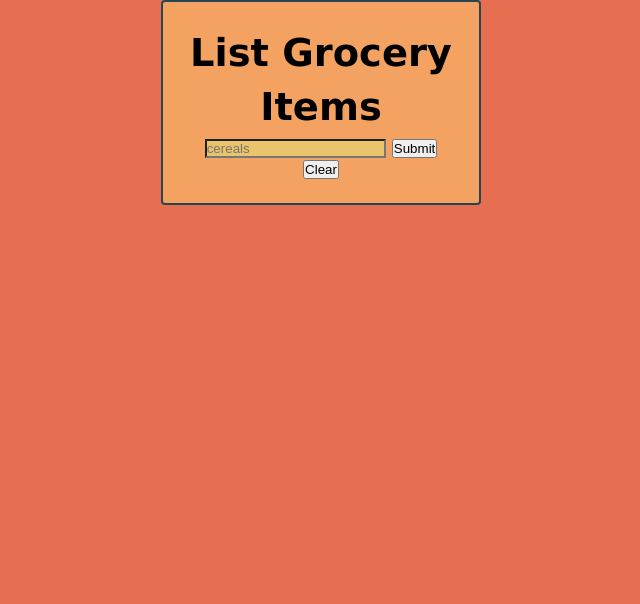
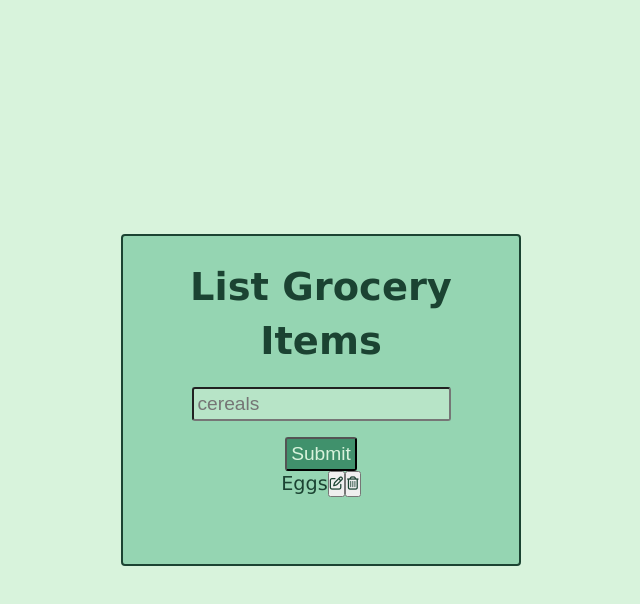
Before and after one commit to Yathaartha/Grocery, a plain HTML site: page index.html in a window 1280 px wide. Shown: the whole page, without its empty margins (319-959 px from the left). Drawn offline with Linux system fonts and the light colour scheme.

Commit message:
changed color theme and started adding logic to the buttons

```diff
--- a/assets/app.js
+++ b/assets/app.js
@@ -0,0 +1,34 @@
+const inputItem = document.getElementById("groceryItem");
+const submitBtn = document.getElementById("submitBtn");
+groceryList = [];
+
+class GroceryItem {
+  constructor(listItem) {
+    this.listItems = document.querySelector("ul");
+    this.listItem = listItem;
+    // this.groceryList = [];
+    this.addToList();
+    // console.log(listItem);
+    this.renderList();
+  }
+
+  addToList() {
+    groceryList.push(this.listItem);
+    console.log(groceryList);
+  }
+
+  renderList() {
+    this.listItems.innerHTML = `
+    <li>
+      <span>${this.listItem}</span><button><i class="far fa-edit"></i></button>
+      <button><i class="far fa-trash-alt"></i></button>
+    </li>
+    `;
+  }
+}
+
+function submitHandler() {
+  const grocery = new GroceryItem(inputItem.value);
+}
+
+submitBtn.addEventListener("click", submitHandler);
--- a/css/main.css
+++ b/css/main.css
@@ -1,28 +1,73 @@
 * {
   padding: 0;
   margin: 0;
-  box-sizing: border-box; }
+  box-sizing: border-box;
+  color: #1b4332; }
 
 body {
-  background: #e76f51;
+  background: #d8f3dc;
   font-family: "Lucida Sans", "Lucida Sans Regular", "Lucida Grande",
  "Lucida Sans Unicode", Geneva, Verdana, sans-serif;
   font-size: 1.2rem;
   line-height: 1.4; }
 
 .container {
-  background: #f4a261;
-  width: 20rem;
-  margin: auto;
+  background: #d8f3dc;
+  height: 100vh;
   display: flex;
   align-items: center;
-  justify-content: center;
-  text-align: center;
-  flex-direction: column;
-  padding: 1.5rem 0;
-  border: solid #264653 2px;
-  box-shadow: black;
-  border-radius: 4px; }
+  justify-content: center; }
+  .container .list-content {
+    background-color: #95d5b2;
+    padding: 1.5rem 0.75rem;
+    border: solid #1b4332 2px;
+    box-shadow: black;
+    border-radius: 4px;
+    margin: auto;
+    width: 25rem;
+    display: flex;
+    align-items: center;
+    justify-content: center;
+    text-align: center;
+    flex-direction: column; }
+    .container .list-content ul li {
+      display: flex;
+      justify-content: space-around;
+      list-style: none;
+      width: 80%; }
+  .container form {
+    margin-top: 1.2rem; }
+    .container form input {
+      padding: 0.25rem;
+      margin-bottom: 1rem;
+      font-size: 1.2rem;
+      border-radius: 3px; }
+  .container .submit {
+    background: #40916c;
+    color: #d8f3dc;
+    padding: 0.25rem;
+    font-size: 1.2rem;
+    border-radius: 3px;
+    cursor: pointer; }
+  .container .submit:hover {
+    background-color: #d8f3dc;
+    color: #40916c; }
+  .container #clear {
+    background-color: #d8f3dc;
+    color: #1b4332;
+    padding: 0.4rem;
+    font-size: 1.4rem;
+    border-radius: 3px;
+    box-shadow: #40916c;
+    cursor: pointer; }
+    .container #clear:hover {
+      opacity: 0.8; }
   .container #groceryItem {
-    background-color: #e9c46a;
-    color: #264653; }
+    background-color: #b7e4c7;
+    color: #1b4332; }
+
+.invisible {
+  visibility: hidden; }
+
+.visible {
+  visibility: visible; }
--- a/index.html
+++ b/index.html
@@ -5,11 +5,16 @@
     <meta http-equiv="X-UA-Compatible" content="IE=edge" />
     <meta name="viewport" content="width=device-width, initial-scale=1.0" />
     <title>Yathaartha| Daily Grocery</title>
+    <script
+      src="https://kit.fontawesome.com/538af86eaa.js"
+      crossorigin="anonymous"
+    ></script>
     <link rel="stylesheet" href="css/main.css" />
     <script src="assets/app.js" defer></script>
   </head>
   <body>
     <div class="container">
+      <div class="list-content">
         <h1>List Grocery Items</h1>
         <form action="">
           <input
@@ -18,9 +23,18 @@
             id="groceryItem"
             name="groceryItem"
           />
-        <input type="submit" value="Submit" />
         </form>
-      <button id="clear">Clear</button>
+        <button class="submit" id="submitBtn">Submit</button>
+        <div id="list" class="visible">
+          <ul>
+            <li>
+              <span>Eggs</span><button><i class="far fa-edit"></i></button>
+              <button><i class="far fa-trash-alt"></i></button>
+            </li>
+          </ul>
+        </div>
+        <button id="clear" class="invisible">Clear</button>
+      </div>
     </div>
   </body>
 </html>
```
Lines whose indentation alone changed are shown as unchanged.
